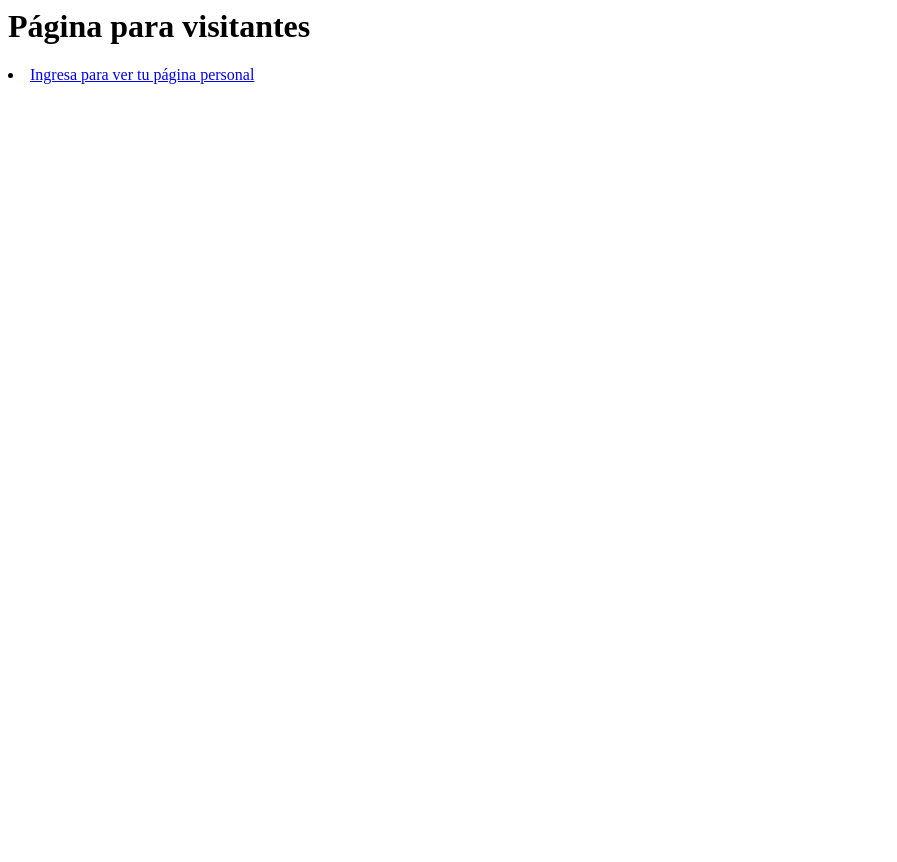
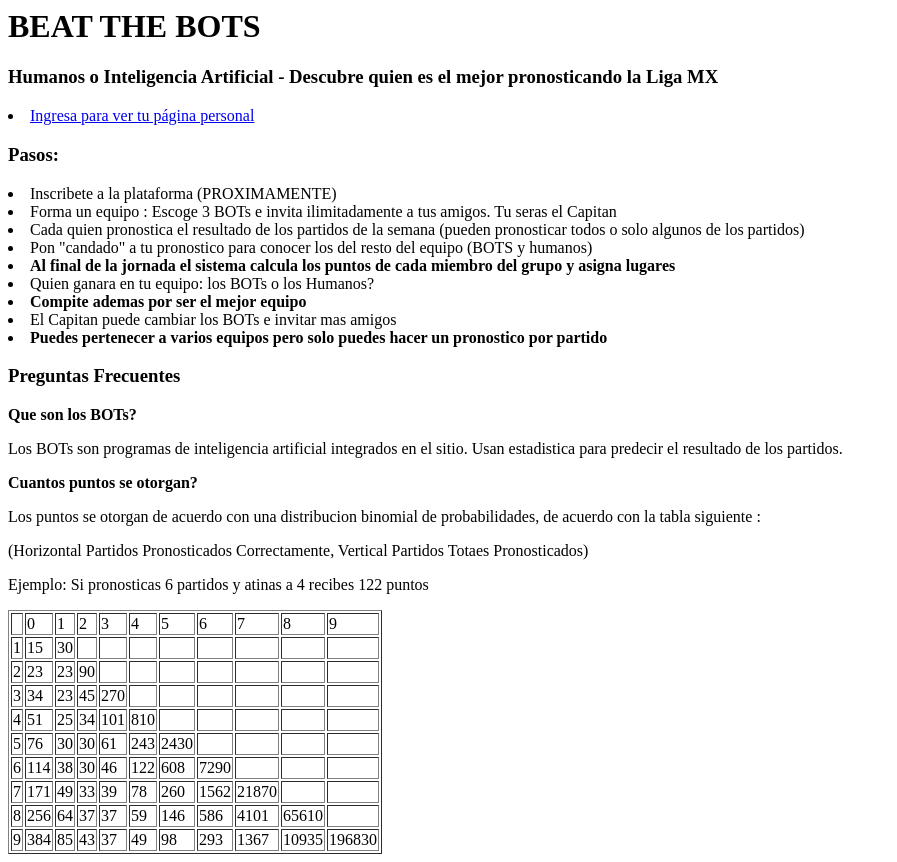
Before and after one commit to git-ruribe/ejercicio-001, a Django app: page / in a window 1280 px wide. Shown: the whole page, without its empty margins (0-897 px from the left). Before the commit the page ends 84 px from the top, so only its background shows below. Run offline with Django 3.2, Linux system fonts and the light colour scheme.

Commit message:
BeatTheBots_v1

```diff
--- a/main/admin.py
+++ b/main/admin.py
@@ -12,7 +12,7 @@ from .models import Quiniela
 from .models import relQuinEnc
 from .models import relQuinPool
 from .models import Pronostico
-
+from .models import Filtros
 
 admin.site.register(Deporte)
 admin.site.register(Liga)
@@ -26,3 +26,4 @@ admin.site.register(Quiniela)
 admin.site.register(relQuinEnc)
 admin.site.register(relQuinPool)
 admin.site.register(Pronostico)
+admin.site.register(Filtros)
--- a/main/models.py
+++ b/main/models.py
@@ -1,5 +1,11 @@
 from django.db import models
 from django.contrib.auth.models import User
+
+class Filtros(models.Model):
+    fecha_inicial = models.DateTimeField('Inicial')
+    fecha_final = models.DateTimeField('Final')
+    def __str__(self):
+        return self.fecha_inicial.strftime('%Y-%m-%d %H:%M') + "->" + self.fecha_final.strftime('%Y-%m-%d %H:%M')
 
 class Deporte(models.Model):
     deporte_text = models.CharField(max_length=200)
--- a/main/templates/main/visitor.html
+++ b/main/templates/main/visitor.html
@@ -1,8 +1,63 @@
-<h1> Página para visitantes </h1>
+<h1> BEAT THE BOTS </h1>
 
+<h3>Humanos o Inteligencia Artificial - Descubre quien es el mejor pronosticando la Liga MX </h3>
 {% if user.is_authenticated %}
   <p>{{saludo}}</p>
   <li><a href="{% url 'logout'%}?next={{request.path}}">Desconectar a {{ user.get_username }}</a></li>
 {% else %}
   <li><a href="{% url 'login'%}?next={{request.path}}">{{saludo}}</a></li>
 {% endif %}
+<h3> Pasos: </h3>
+<li> Inscribete a la plataforma (PROXIMAMENTE) </li>
+<li> Forma un equipo : Escoge 3 BOTs e invita ilimitadamente a tus amigos. Tu seras el Capitan </li>
+<li> Cada quien pronostica el resultado de los partidos de la semana (pueden pronosticar todos o solo algunos de los partidos)</li>
+<li> Pon "candado" a tu pronostico para conocer los del resto del equipo (BOTS y humanos) </li>
+<li><strong> Al final de la jornada el sistema calcula los puntos de cada miembro del grupo y asigna lugares</strong></li>
+<li> Quien ganara en tu equipo: los BOTs o los Humanos? </li>
+<li><strong> Compite ademas por ser el mejor equipo</strong></li>
+<li> El Capitan puede cambiar los BOTs e invitar mas amigos </li>
+<li><strong> Puedes pertenecer a varios equipos pero solo puedes hacer un pronostico por partido</strong></li>
+
+
+
+<h3> Preguntas Frecuentes</h3>
+
+<p><strong>
+Que son los BOTs?
+</strong></p>
+<p>
+Los BOTs son programas de inteligencia artificial integrados en el sitio. Usan estadistica para predecir el resultado de los partidos.
+</p>
+
+
+<p><strong>
+Cuantos puntos se otorgan?
+</strong></p>
+<p>Los puntos se otorgan de acuerdo con una distribucion binomial de probabilidades, de acuerdo con la tabla siguiente :</p>
+<p>(Horizontal Partidos Pronosticados Correctamente, Vertical Partidos Totaes Pronosticados)</p>
+<p>Ejemplo: Si pronosticas 6 partidos y atinas a 4 recibes 122 puntos</p>
+<table border=1>
+<tr>
+<td></td><td>0</td><td>1</td><td>2</td><td>3</td><td>4</td><td>5</td><td>6</td><td>7</td><td>8</td><td>9</td>
+</tr><tr>
+<td>1</td><td>15</td><td>30</td><td></td><td></td><td></td><td></td><td></td><td></td><td></td><td></td>
+</tr><tr>
+<td>2</td><td>23</td><td>23</td><td>90</td><td></td><td></td><td></td><td></td><td></td><td></td><td></td>
+</tr><tr>
+<td>3</td><td>34</td><td>23</td><td>45</td><td>270</td><td></td><td></td><td></td><td></td><td></td><td></td>
+</tr><tr>
+<td>4</td><td>51</td><td>25</td><td>34</td><td>101</td><td>810</td><td></td><td></td><td></td><td></td><td></td>
+</tr><tr>
+<td>5</td><td>76</td><td>30</td><td>30</td><td>61</td><td>243</td><td>2430</td><td></td><td></td><td></td><td></td>
+</tr><tr>
+<td>6</td><td>114</td><td>38</td><td>30</td><td>46</td><td>122</td><td>608</td><td>7290</td><td></td><td></td><td></td>
+</tr><tr>
+<td>7</td><td>171</td><td>49</td><td>33</td><td>39</td><td>78</td><td>260</td><td>1562</td><td>21870</td><td></td><td></td>
+</tr><tr>
+<td>8</td><td>256</td><td>64</td><td>37</td><td>37</td><td>59</td><td>146</td><td>586</td><td>4101</td><td>65610</td><td></td>
+</tr><tr>
+<td>9</td><td>384</td><td>85</td><td>43</td><td>37</td><td>49</td><td>98</td><td>293</td><td>1367</td><td>10935</td><td>196830</td>
+</tr>
+
+
+</table>
--- a/main/views.py
+++ b/main/views.py
@@ -60,7 +60,10 @@ def inicio(request):
         print(misQuinielas)
 
         #Aquí hay que implementar el filtro de fecha
-        todosEncuentros=Encuentro.objects
+        filtrofecha = Filtros.objects.filter()[:1].get()
+        inicial = filtrofecha.fecha_inicial
+        final = filtrofecha.fecha_final
+        todosEncuentros=Encuentro.objects.filter(fecha_date__gte = inicial, fecha_date__lte = final)
         listatodosEncuentros=list(todosEncuentros.values_list('pk',flat=True))
 
         encuentros=list(set(relQuinEnc.objects.filter(quiniela__in=misQuinielas).values_list('encuentro',flat=True)))
@@ -71,7 +74,7 @@ def inicio(request):
         print(misPronosticos)
         conPronostico=misEncuentros.filter(pk__in=pronosticos)
         sinPronostico=misEncuentros.exclude(pk__in=pronosticos)
-        otrosEncuentros=Encuentro.objects.exclude(pk__in=pronosticos).exclude(pk__in=encuentros)
+        otrosEncuentros=todosEncuentros.exclude(pk__in=pronosticos).exclude(pk__in=encuentros)
         print(sinPronostico)
 
         saludo="Bienvenido " + nombre
--- a/utiles.txt
+++ b/utiles.txt
@@ -16,6 +16,8 @@ spyder3
 **Initialize gCloud
 gcloud init
 gcloud auth application-default login
+
+gcloud app deploy
 
 **Create an isolated Python environment
 virtualenv env
```
Also changed, not shown: sports/settings.py (+12 -12 lines), main/migrations/0012_filtros.py (added).
